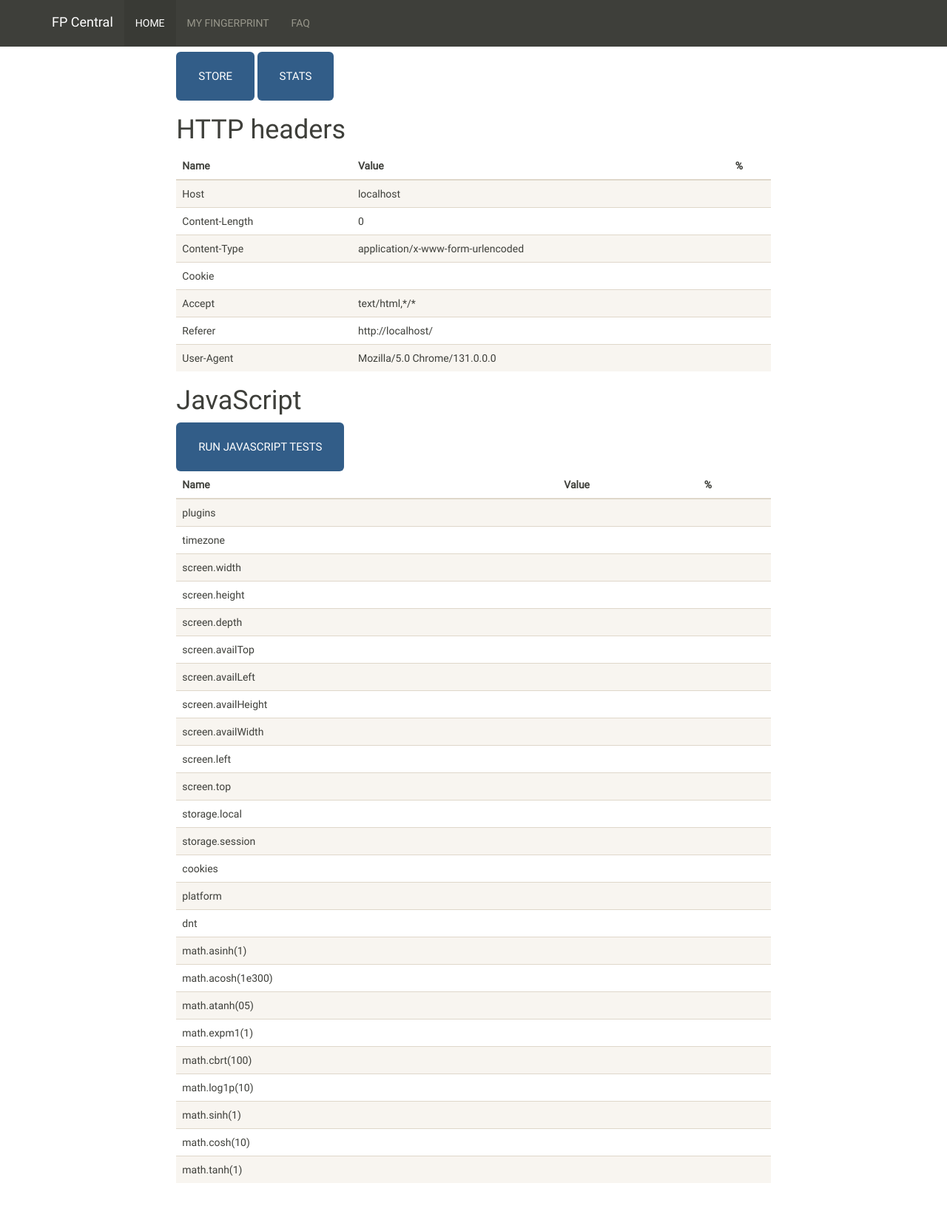
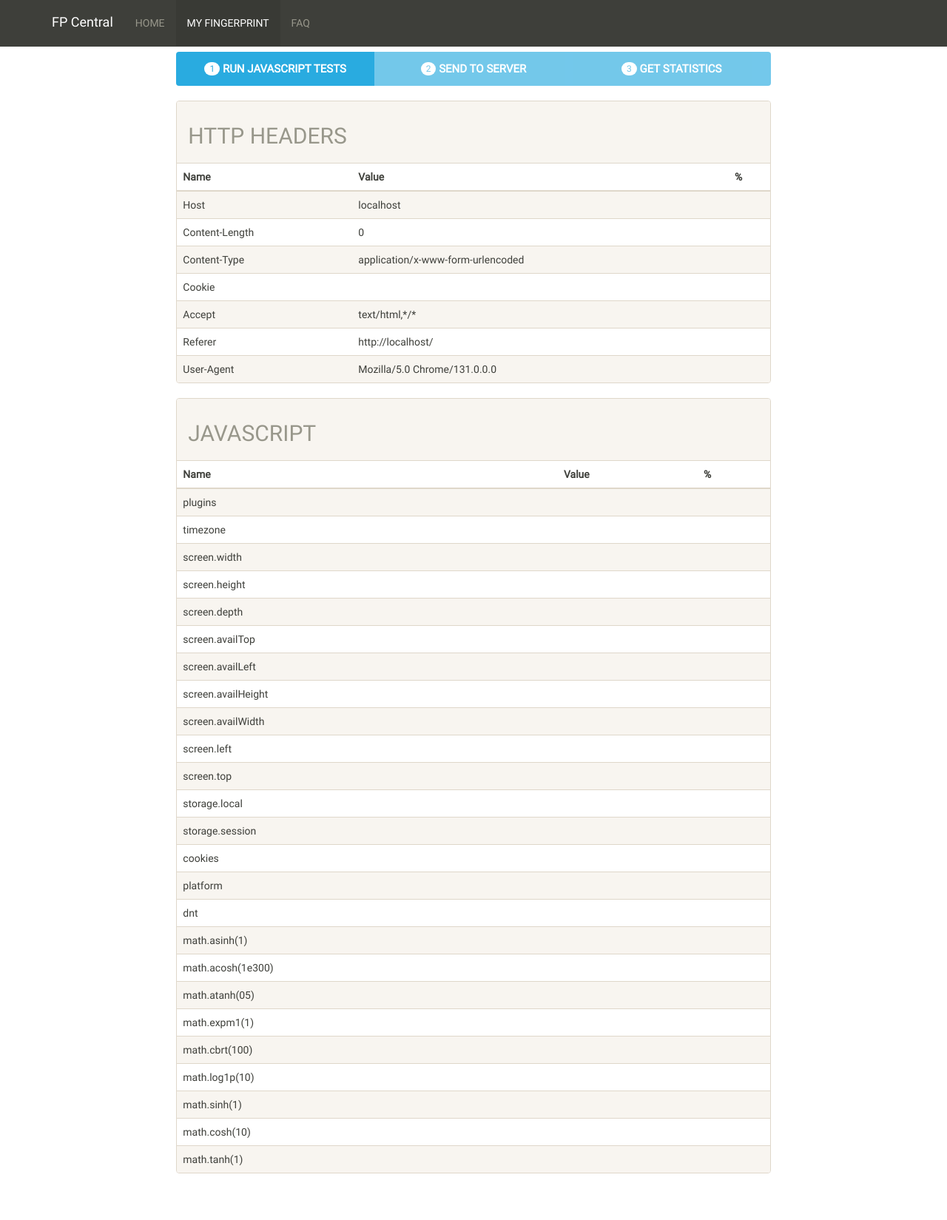
Before and after one commit to plaperdr/fp-central, a Flask app: page /fp in a window 1280 px wide. Shown: the whole page at 74% size. After the commit the page ends 1586 px from the top, so only its background shows below. Run offline with Flask 2, Linux system fonts and the light colour scheme; some libraries are stand-ins or nearby versions.

Commit message:
Improving layout of fp page + fixing incorrect active button in the navbar

```diff
--- a/static/js/clientAPI.js
+++ b/static/js/clientAPI.js
@@ -38,14 +38,21 @@
         var header = headers.children[j];
         fp[header.cells[0].textContent] = header.cells[1].textContent;
     }
+
+    //Enabling the send button
+    document.getElementById("sendBtn").classList.remove("disabled");
 };
 
 
 api.store = function(){
+    //Sending the complete fingerprint to the server
     var xhr = new XMLHttpRequest();
     xhr.open("POST", "/store", true);
     xhr.setRequestHeader('Content-Type', 'application/json; charset=UTF-8');
     xhr.send(JSON.stringify(fp));
+
+    //Enabling the stats button
+    document.getElementById("statsBtn").classList.remove("disabled");
 };
 
 
--- a/templates/base.html
+++ b/templates/base.html
@@ -1,3 +1,10 @@
+{% set navigation_bar = [
+    ('/', 'home', 'Home'),
+    ('/fp', 'fp', 'My fingerprint'),
+    ('/faq', 'faq', 'FAQ')
+] -%}
+{% set active_page = active_page|default('index') -%}
+
 {% block doc -%}
 <!DOCTYPE html>
 <html{% block html_attribs %}{% endblock html_attribs %}>
@@ -42,9 +49,9 @@
             </div>
             <div id="navbar" class="navbar-collapse collapse">
               <ul class="nav navbar-nav">
-                <li class="active"><a href="/">Home</a></li>
-                <li><a href="/fp">My fingerprint</a></li>
-                <li><a href="/faq">FAQ</a></li>
+                {% for href, id, caption in navigation_bar %}
+                <li{% if id == active_page %} class="active"{% endif%}><a href="{{ href|e }}">{{ caption|e }}</a></li>
+                {% endfor %}
               </ul>
             </div><!--/.nav-collapse -->
         </div>
--- a/templates/faq.html
+++ b/templates/faq.html
@@ -1,4 +1,5 @@
 {% extends "base.html" %}
+{% set active_page = "faq" %}
 
 {% block title %}
     FAQ - FP Central
--- a/templates/fp.html
+++ b/templates/fp.html
@@ -1,14 +1,21 @@
 {% extends "base.html" %}
+{% set active_page = "fp" %}
 
 {% block title %}
     View my fingerprint - FP Central
 {% endblock %}
 
 {% block content %}
-    <button class="btn btn-primary btn-lg" type="button" onclick="api.store()">Store</button>
-    <button class="btn btn-primary btn-lg" type="button" onclick="api.stats()">Stats</button>
+    <div class="btn-group btn-group-justified" role="group">
+        <a id="runBtn" class="btn btn-info" type="button" onclick="api.run()"><span class="badge">1</span> <strong>Run JavaScript tests</strong></a>
+        <a id="sendBtn" class="btn btn-info disabled" type="button" onclick="api.store()"><span class="badge">2</span> <strong>Send to server</strong></a>
+        <a id="statsBtn" class="btn btn-info disabled" type="button" onclick="api.stats()"><span class="badge">3</span> <strong>Get statistics</strong></a>
+    </div>
 
-    <h1>HTTP headers</h1>
+    <br>
+
+    <div class="panel panel-default">
+        <div class="panel-heading"><h2>HTTP headers</h2></div>
         <table class="table table-striped table-hover " xmlns="http://www.w3.org/1999/html">
             <thead>
                 <tr>
@@ -27,9 +34,10 @@
             {% endfor %}
             </tbody>
         </table>
+    </div>
 
-    <h1>JavaScript</h1>
-    <button class="btn btn-primary btn-lg" type="button" onclick="api.run()">Run JavaScript tests</button>
+    <div class="panel panel-default">
+        <div class="panel-heading"><h2>JavaScript</h2></div>
         <table class="table table-striped table-hover " xmlns="http://www.w3.org/1999/html">
             <thead>
                 <tr>
@@ -50,6 +58,7 @@
             {% endfor %}
             </tbody>
         </table>
+    </div>
 
     <!-- Load the FP Central API -->
     <script type="text/javascript" src="{{ url_for('static', filename="js/clientAPI.js") }}"></script>
--- a/templates/home.html
+++ b/templates/home.html
@@ -1,4 +1,5 @@
 {% extends "base.html" %}
+{% set active_page = "home" %}
 
 {% block title %}
     Home - FP Central
```
Lines whose indentation alone changed are shown as unchanged.
